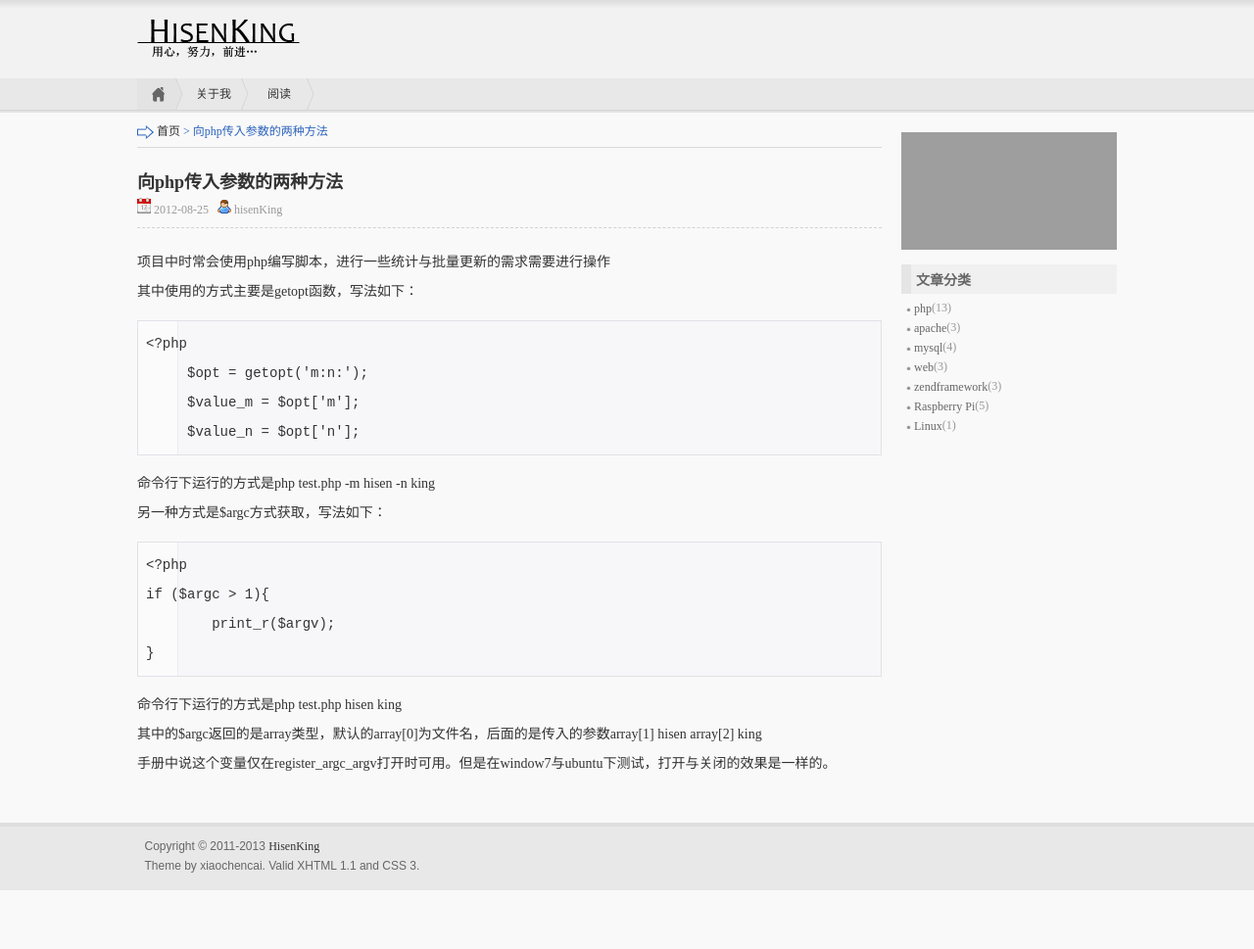
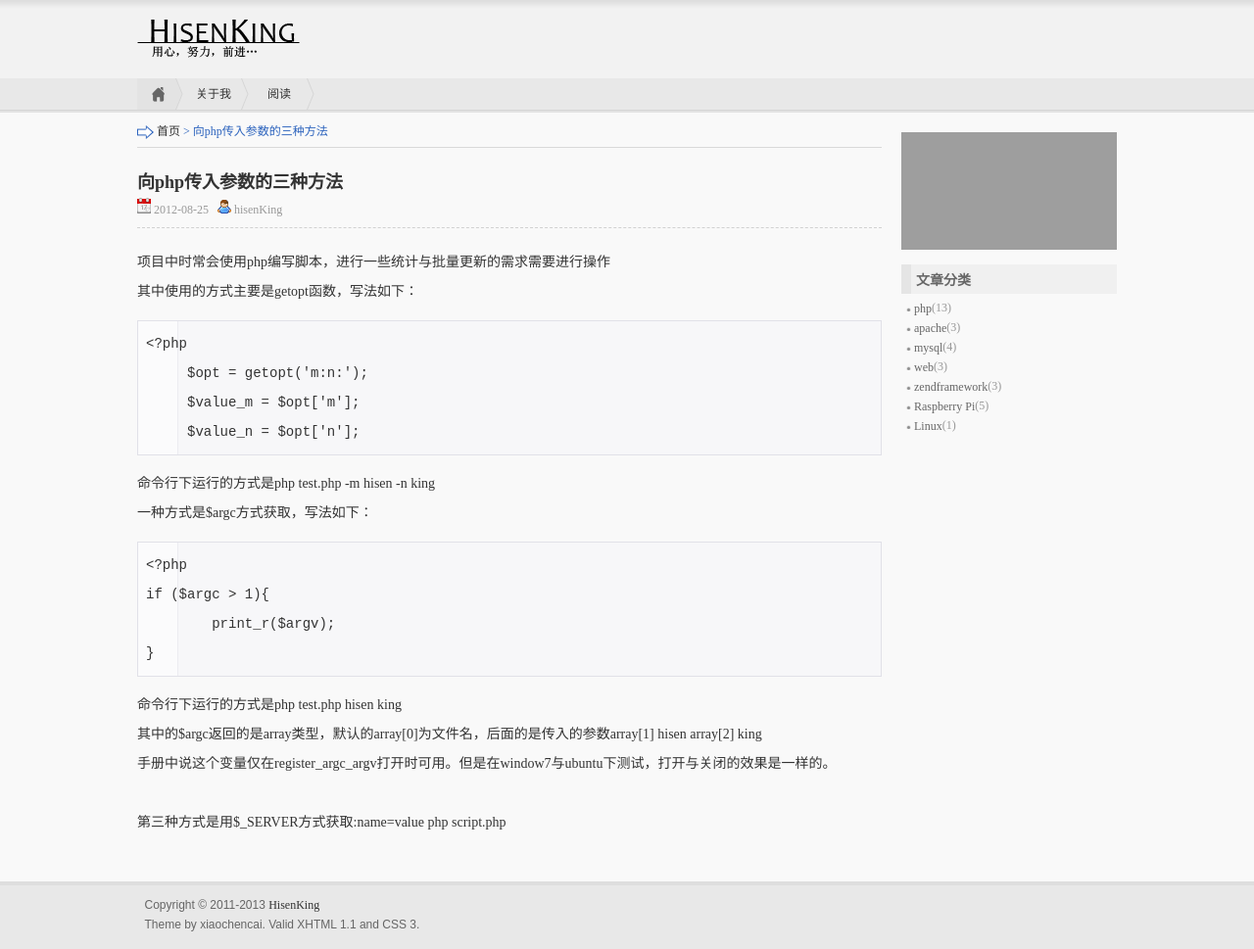
Before and after one commit to hisen/hisen.github.com, a Jekyll site: the page built from _posts/2012-08-25-php-parameters.html, in a window 1280 px wide. Shown: the whole page at 98% size. Built offline with Jekyll 4.4.1, drawn with Linux system fonts in a browser that asks for light colours; comment, search, counter and statistics services are not loaded; before the commit the page ends 909 px from its top, so only the background shows below that; grey boxes are pictures that could not be loaded.

Commit message:
php params

```diff
--- a/_posts/2012-08-25-php-parameters.html
+++ b/_posts/2012-08-25-php-parameters.html
@@ -1,8 +1,8 @@
 ---
 layout: post
-title: 向php传入参数的两种方法
+title: 向php传入参数的三种方法
 category: php
-keywords: 向php传入参数的两种方法
+keywords: 向php传入参数的三种方法
 ---
 
 <p>项目中时常会使用php编写脚本，进行一些统计与批量更新的需求需要进行操作<br />
@@ -14,7 +14,7 @@ keywords: 向php传入参数的两种方法
      $value_n = $opt['n'];
 </pre>
 <p>命令行下运行的方式是php test.php -m hisen -n king</p>
-<p>另一种方式是$argc方式获取，写法如下：</p>
+<p>一种方式是$argc方式获取，写法如下：</p>
 <pre>
 &lt;?php
 if ($argc &gt; 1){
@@ -24,3 +24,5 @@ if ($argc &gt; 1){
 <p>命令行下运行的方式是php test.php hisen king<br />
 其中的$argc返回的是array类型，默认的array[0]为文件名，后面的是传入的参数array[1] hisen array[2] king<br />
 手册中说这个变量仅在register_argc_argv打开时可用。但是在window7与ubuntu下测试，打开与关闭的效果是一样的。</p>
+<br />
+<p>第三种方式是用$_SERVER方式获取:name=value php script.php</p>
```
